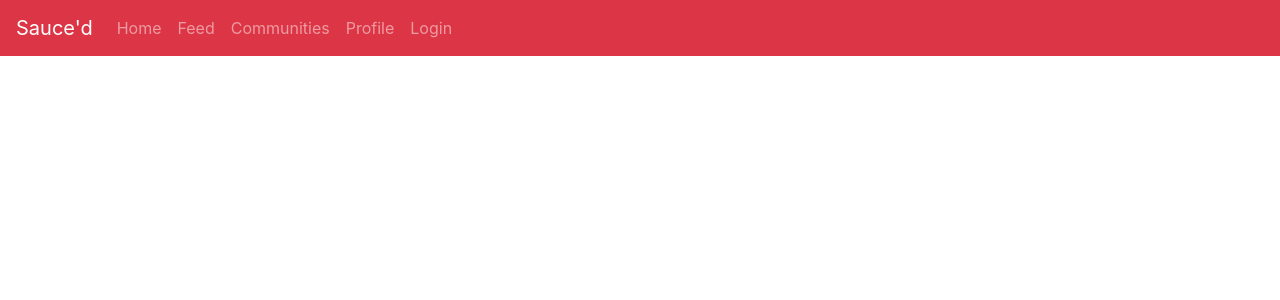
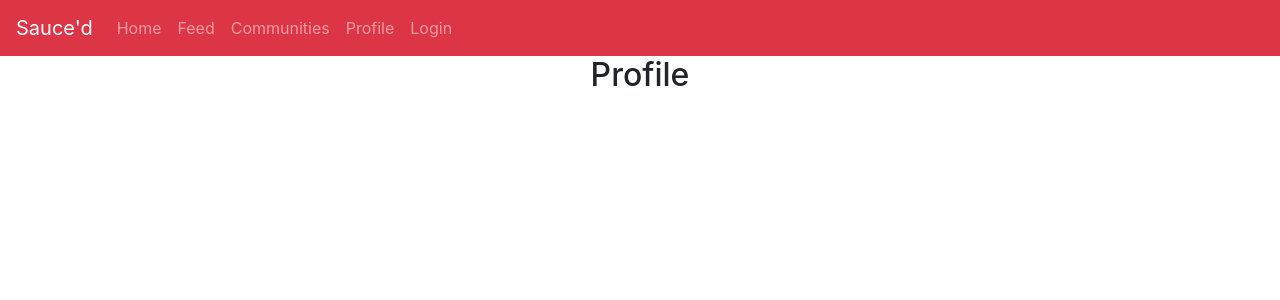
Before and after one commit to eBork1/recipeSM-UI, a React (Create React App) app: page /profile in a window 1280 px wide. Shown: the top 300 px of the page. Built offline with nearby package versions, Linux system fonts and the light colour scheme.

Commit message:
initial commit

```diff
--- a/src/User_profile/Profile.js
+++ b/src/User_profile/Profile.js
@@ -8,6 +8,7 @@ export default class Profile extends React.Component {
         return(
             <div>
                 {firstTime ? "Welcome! Finish setting up your profile" : null}
+                <h2 className="text-center">Profile</h2>
             </div>
         )
     }
```
